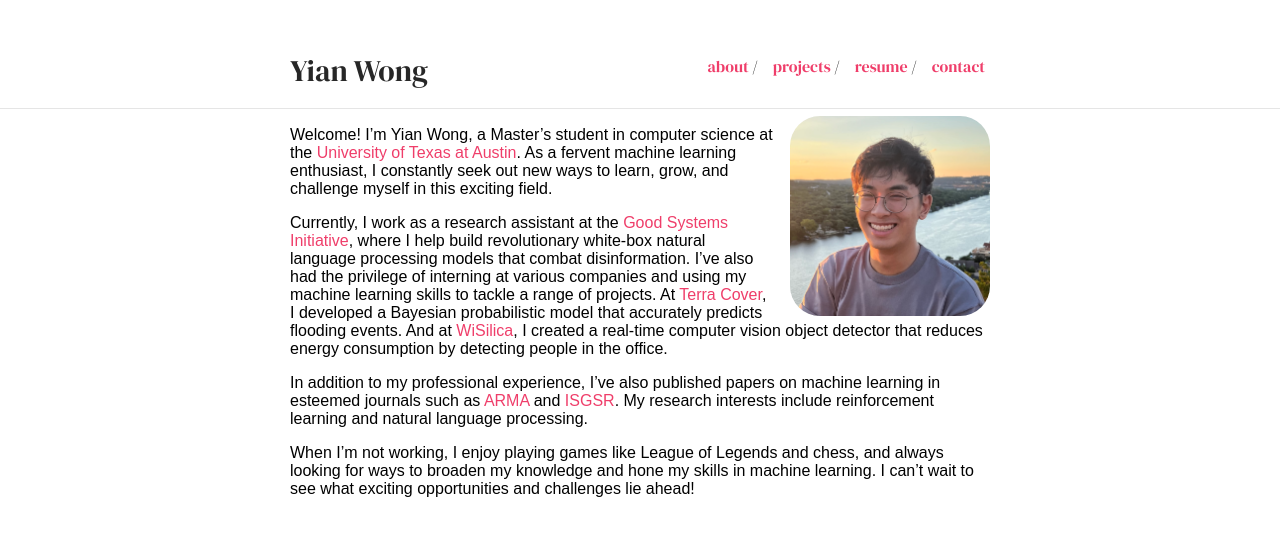
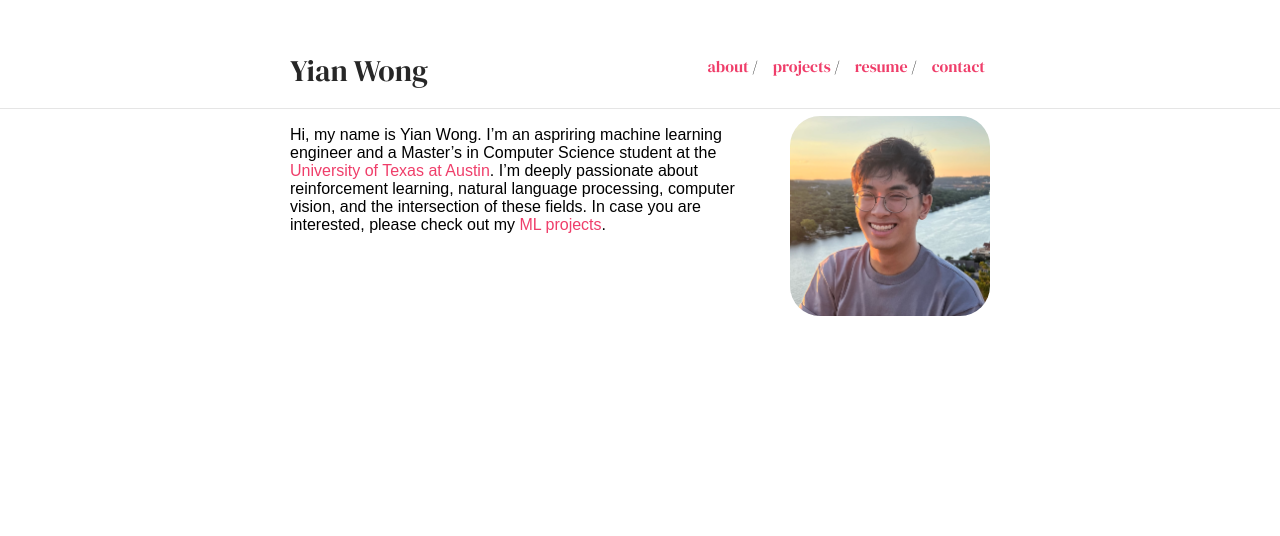
Before and after one commit to 1yian/1yian.github.io, a Jekyll site: the page built from index.md, in a window 1280 px wide. Shown: the top 536 px of the page. Built offline with Jekyll 4.4.1, drawn with Linux system fonts in a browser that asks for light colours; some web fonts are replaced.

Commit message:
Update index.md

```diff
--- a/index.md
+++ b/index.md
@@ -4,10 +4,4 @@ layout: default
 <img class="profile-picture" src="imgs/me.jpg">
 
 
-Welcome! I'm Yian Wong, a Master's student in computer science at the [University of Texas at Austin](https://www.cs.utexas.edu/). As a fervent machine learning enthusiast, I constantly seek out new ways to learn, grow, and challenge myself in this exciting field.
-
-Currently, I work as a research assistant at the [Good Systems Initiative](https://bridgingbarriers.utexas.edu/good-systems/projects/designing-responsible-ai-technologies-to-curb-disinformation), where I help build revolutionary white-box natural language processing models that combat disinformation. I've also had the privilege of interning at various companies and using my machine learning skills to tackle a range of projects. At [Terra Cover](http://www.terracover.ai/), I developed a Bayesian probabilistic model that accurately predicts flooding events. And at [WiSilica](https://wisilica.com/), I created a real-time computer vision object detector that reduces energy consumption by detecting people in the office.
-
-In addition to my professional experience, I've also published papers on machine learning in esteemed journals such as [ARMA](https://armarocks.org/) and [ISGSR](https://isgsr2022.org/). My research interests include reinforcement learning and natural language processing.
-
-When I'm not working, I enjoy playing games like League of Legends and chess, and always looking for ways to broaden my knowledge and hone my skills in machine learning. I can't wait to see what exciting opportunities and challenges lie ahead!
+Hi, my name is Yian Wong. I'm an aspriring machine learning engineer and a Master's in Computer Science student at the [University of Texas at Austin](https://www.cs.utexas.edu/). I'm deeply passionate about reinforcement learning, natural language processing, computer vision, and the intersection of these fields. In case you are interested, please check out my [ML projects](projects).
```
